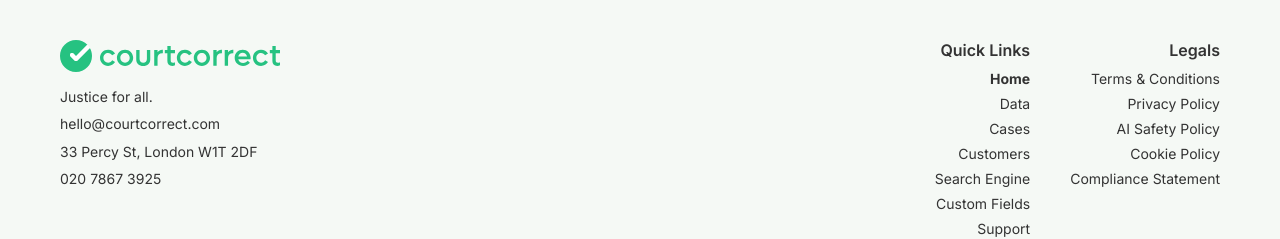
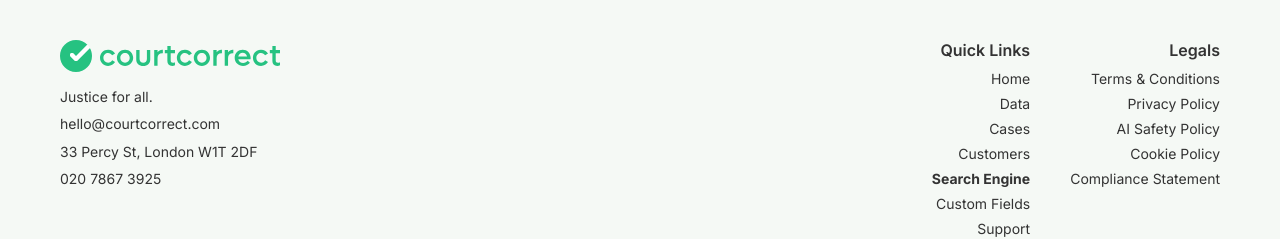
Before and after one commit to radu9120/frontend-takehome-task-main-2, a React (Create React App) app: page / in a window 1280 px wide. Shown: the part 2145-2384 px from the top of the page. Built offline with nearby package versions, Linux system fonts and the light colour scheme.

Commit message:
Update Footer links in index.js

```diff
--- a/src/components/common/Footer/index.js
+++ b/src/components/common/Footer/index.js
@@ -29,13 +29,13 @@
           <S.LinksWrapper>
             <S.QuickLinks>
               <h4>Quick Links</h4>
-              <a href="/" className="active">
-                Home
-              </a>
+              <a href="/">Home</a>
               <a href="/">Data</a>
               <a href="/">Cases</a>
               <a href="/">Customers</a>
-              <a href="/">Search Engine</a>
+              <a href="/" className="active">
+                Search Engine
+              </a>
               <a href="/">Custom Fields</a>
               <a href="/">Support</a>
             </S.QuickLinks>
```
